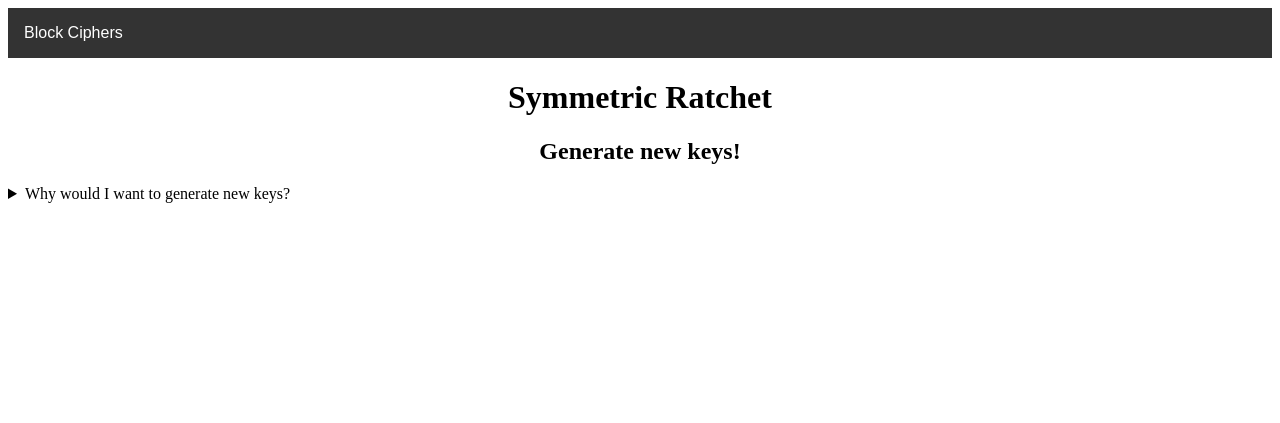
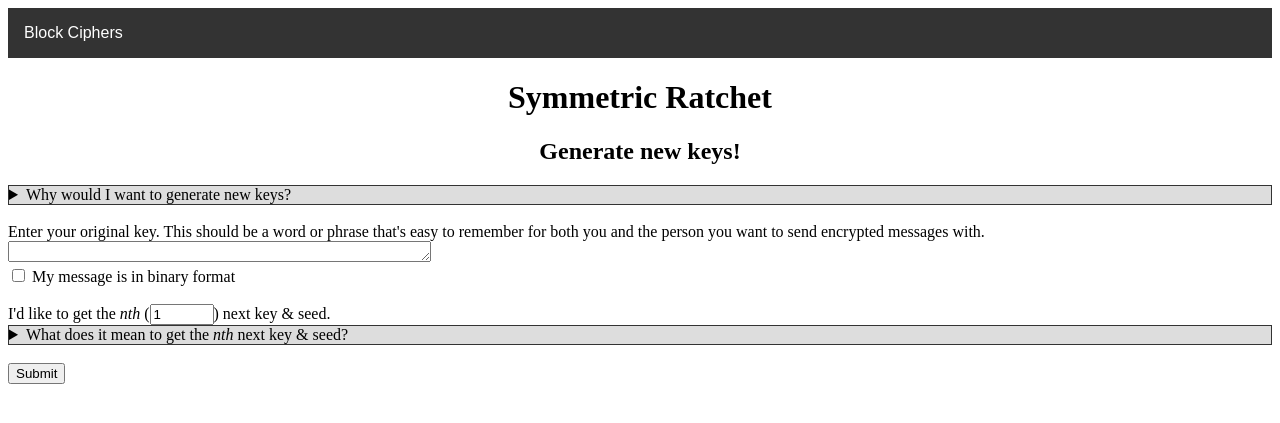
Before and after one commit to seescoto/cs406, a Flask app: page /symmetric-ratchet in a window 1280 px wide. Shown: the top 423 px of the page. Run offline with Flask 3, Linux system fonts and the light colour scheme.

Commit message:
issues with css formatting columns

```diff
--- a/app.py
+++ b/app.py
@@ -1,8 +1,7 @@
 from flask import Flask, request, render_template
 from flask_nav.elements import Navbar, View, Subgroup, Link
 from flask_nav import Nav
-import src.schemes as schemes
-import src.util as util
+from src import schemes, util
 
 # run with 'flask --app FILENAME run'
 
@@ -72,7 +71,23 @@ def OTPEncrypt():
 
 @app.route('/symmetric-ratchet')
 def ratchet():
-    return render_template('ratchet.html', topbar=topbar)
+    return render_template('ratchet.html', topbar=topbar, results=None)
+
+
+@app.route('/sr-activate', methods=['POST'])
+def srActivate():
+    key = request.form.get('key')
+    binaryKey = request.form.get('binaryKey')
+    loops = int(request.form.get('loops'))
+    results = {}
+
+    if (key):
+        s, t = schemes.ratchet(key, loops, binary=binaryKey)
+        s = util.intArrayToBinaryString(s)
+        t = util.intArrayToBinaryString(t)
+        results = {"s": s, "t": t}
+
+    return render_template('ratchet.html', topbar=topbar, results=results)
 
 
 @app.route('/CBC')
--- a/static/styles.css
+++ b/static/styles.css
@@ -7,8 +7,27 @@
 
 h1,
 h2,
-h3 {
+h3,
+h4 {
 	text-align: center;
+}
+
+.box {
+	width: 200px;
+	border: 1px solid var(--dgrey);
+}
+
+/* allow for columned stuff in 2 columns */
+.column {
+	float: center;
+	width: 50%;
+}
+
+/* Clear floats after the columns */
+.row:after {
+	content: "";
+	display: table;
+	clear: both;
 }
 
 /* Style the navbar container */
@@ -64,3 +83,13 @@ h3 {
 	position: absolute;
 	top: 10px;
 }
+
+/* Change how drop-down details class (used for explanations) are displayed */
+details {
+	border: 1px solid var(--dgrey);
+	background-color: var(--llgrey);
+}
+details > *:not(summary) /*anything inside details EXCEPT summary */ {
+	padding-left: 30px; /* add a tab */
+	padding-right: 5px;
+}
--- a/templates/OTP.html
+++ b/templates/OTP.html
@@ -130,7 +130,7 @@
 				</p>
 
 		</details>
-
+		<br>
 		<details class="advanced-explanation">
 			<summary>Click for a more advanced explanation of one-time pad encryption</summary>
 			<p>
--- a/templates/ratchet.html
+++ b/templates/ratchet.html
@@ -57,5 +57,87 @@
 				your past messages said.
 			</p>
 		</details>
+
+		<form action="/sr-activate" method="post">
+			<br>
+			<label for="key">
+				Enter your original key. This should be a word or phrase that's easy to remember for both
+				you and the person you want to send encrypted messages with.
+			</label>
+			<br />
+			<textarea id="key" name="key" rows="1" cols="50"></textarea>
+			<br />
+
+			<input type="checkbox" id="binaryKey" name="binaryKey" value=True>
+  			<label for="binaryKey"> My message is in binary format </label><br>
+			<br>
+
+			<label for="loops">
+				I'd like to get the <i>nth</i>
+					(<input type="number" id="loops" name="loops" min="1" max="100" value="1"/>)
+				next key & seed.
+			</label>
+
+			<details class="loops">
+				<summary>What does it mean to get the <i>nth</i> next key & seed?</summary>
+				<p>
+					As discussed in the previous section (why would I want to generate new keys?), you can your
+					partner can generate new keys as many times as you'd like, all from the same original key. If
+					you're just looking to get the next key from your original, select '1'. Similarly, if you've
+					already used your next key and want to get an additional one after that, select '2'.
+					Use this logic as many times as you'd like.
+				</p>
+				<p>
+					The general rule is that if you select any integer <i>n</i> here, that's the same
+					as manually generating new keys and seeds <i>n - 1</i> times with your results. For example,
+					selecting '2' will get you the same result as inputting a key <i>k</i> and selecting '1', getting
+					<i>t</i> and <i>s</i>, and then inputting <i>s</i> to get a second new key and seed.
+				</p>
+
+			</details>
+
+
+			</br>
+			<input type="submit" value="Submit" />
+		</form>
+
+		{% if results %}
+			<h2>Results</h2>
+			<div class="row">
+
+				<div class="column">
+					<h3><i>t</i>, your new key</h3>
+					<center>
+						<div class="box">
+							{{results['t']}}
+						</div>
+						<br>
+						<button onclick="copyText('{{ results['t'] }}')">Copy to clipboard</button>
+					</center>
+				</div>
+
+				<div class="column">
+					<h3><i>s</i>, the seed for your next new key</h3>
+					<center>
+						<div class="box">
+							{{results['s']}}
+						</div>
+						<br>
+						<button onclick="copyText('{{ results['s'] }}')">Copy to clipboard</button>
+						<br />
+					</center>
+				</div>
+
+			</div>
+
+		{% endif %}
+
+		<script>
+			function copyText(txt) {
+				// copy txt into clipboard
+				// put txt in format '{{ TXT }}' if you want the value of the variable not a string literal
+				navigator.clipboard.writeText(txt);
+			}
+		</script>
 	</body>
 </html>
```
